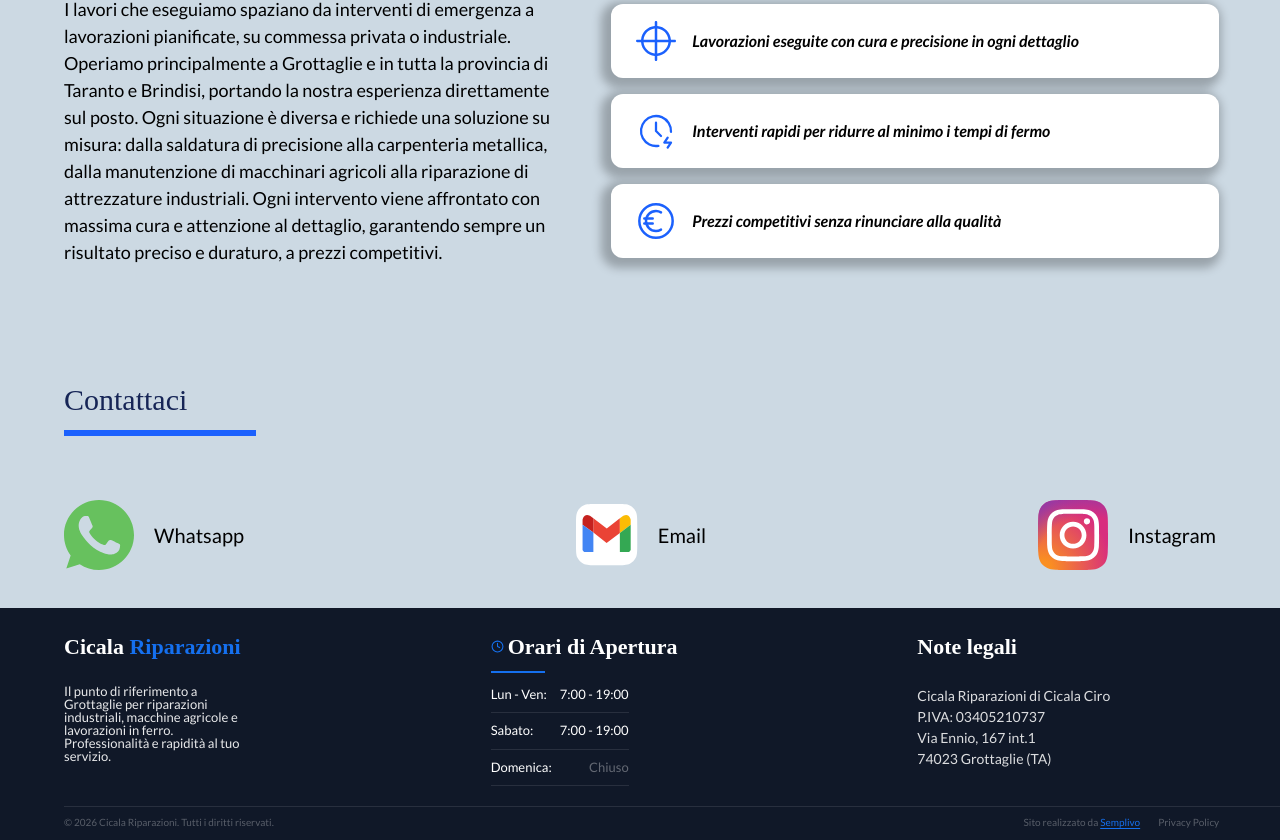
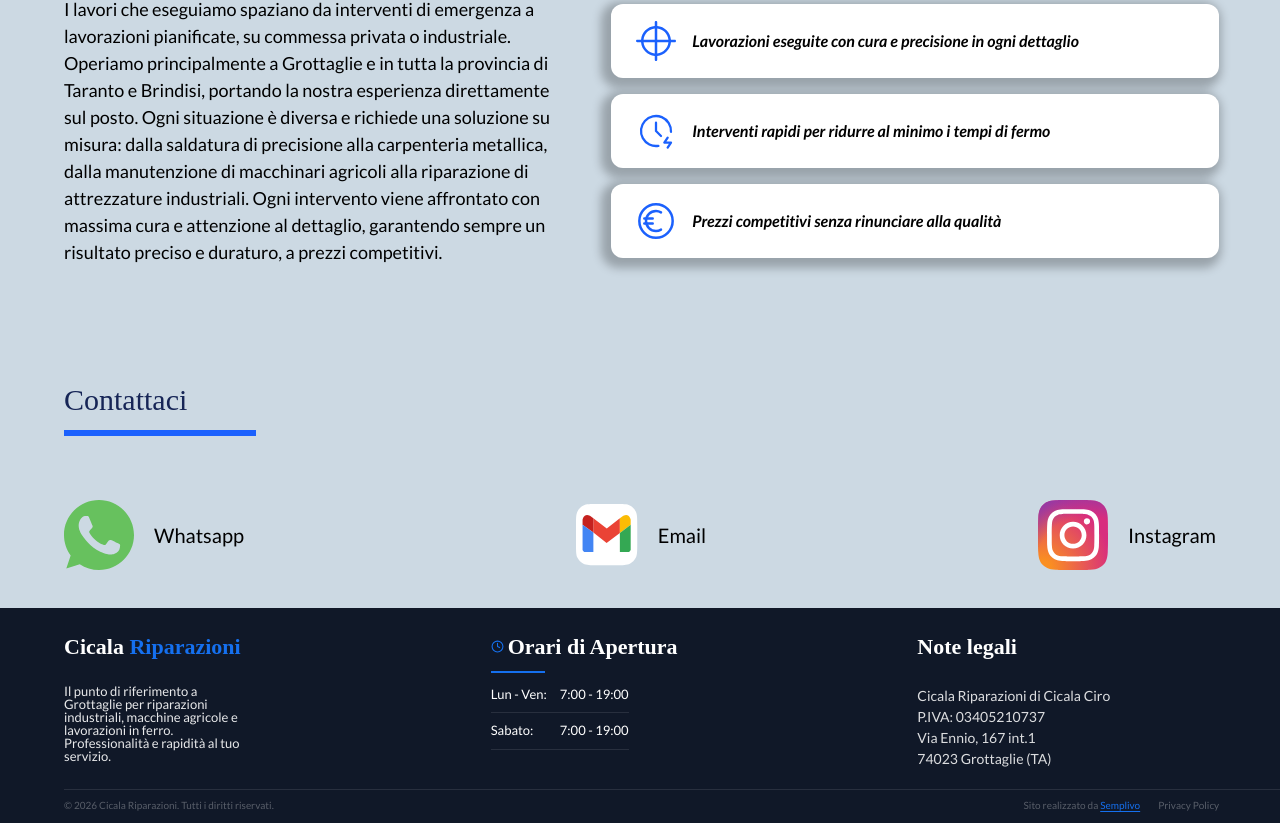
Before and after one commit to SpadaroFederico/CicalaRiparazioni, a React (Vite) app: page / in a window 1280 px wide. Shown: the part 1422-2262 px from the top of the page. Built offline with nearby package versions, Linux system fonts and the light colour scheme; a web font is replaced by a local one.

Commit message:
feat: remove Sunday hours from footer for improved clarity

```diff
--- a/src/components/Footer.tsx
+++ b/src/components/Footer.tsx
@@ -37,10 +37,6 @@ export default function Footer() {
               <div className="flex justify-between border-b border-white/10 py-[8px]">
                 <span>Sabato:</span>
                 <span>7:00 - 19:00</span>
-              </div>
-              <div className="flex justify-between border-b border-white/10 py-[8px]">
-                <span>Domenica:</span>
-                <span className="text-white/35">Chiuso</span>
               </div>
             </div>
           </div>
```
